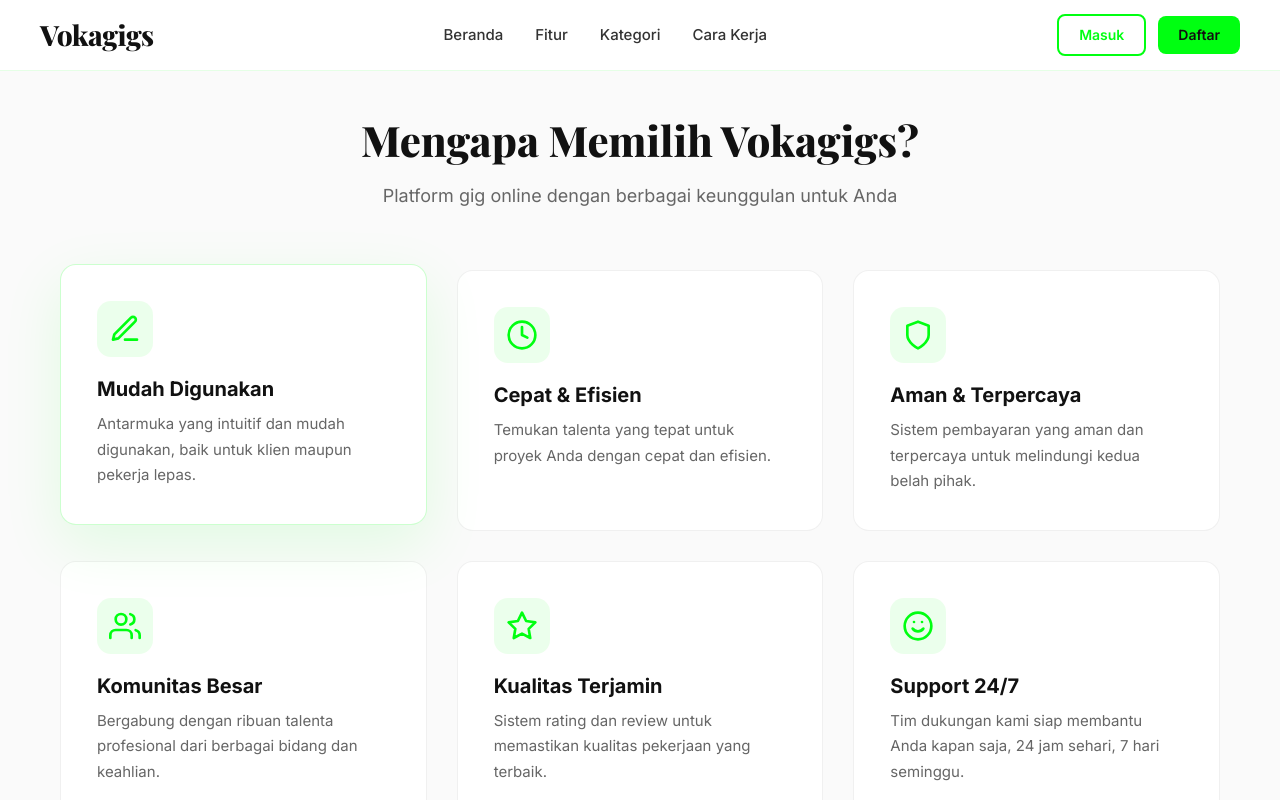
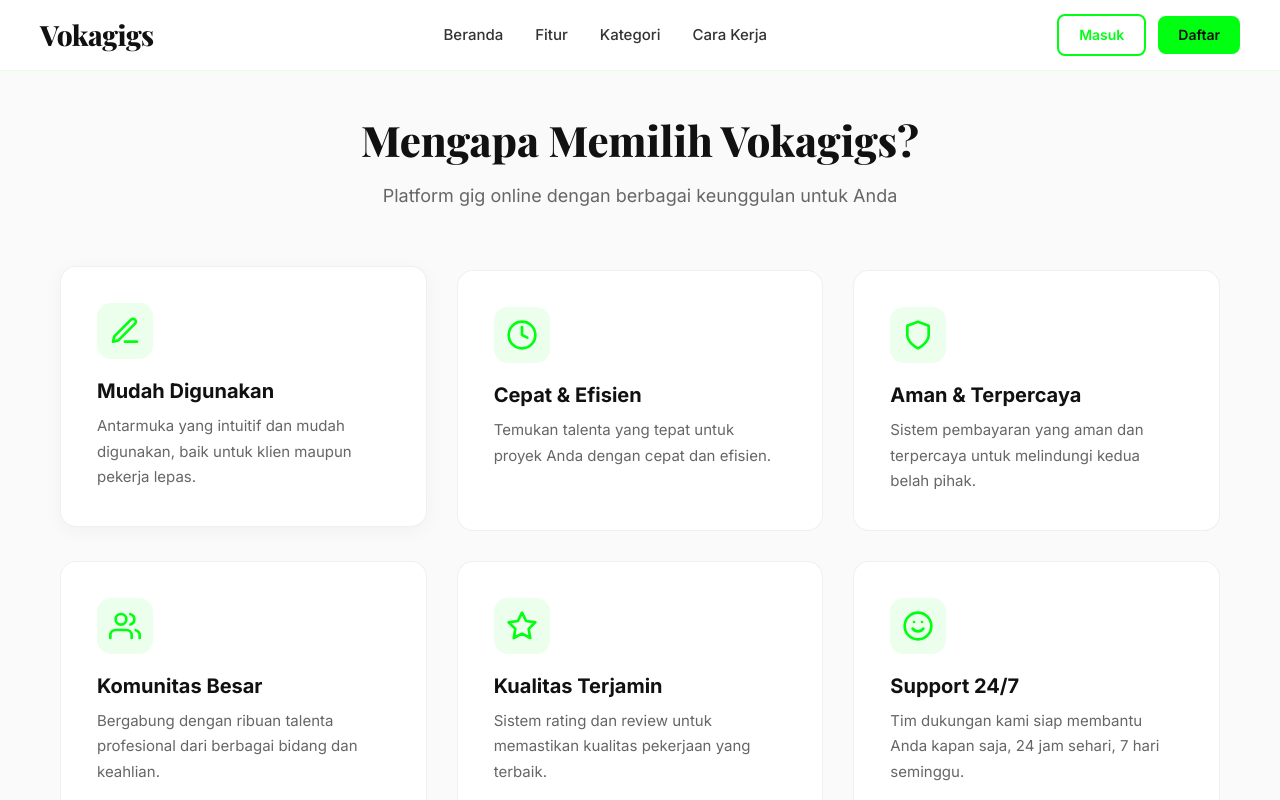
Before and after one commit to SiloKusuma/Vokagigs, a Nuxt app: page / in a window 1280 px wide. In both pictures the pointer is over the element 243 px from the left and 1347 px from the top of the page. Shown: the part 947-1747 px from the top of the page. Built offline with nearby package versions, Linux system fonts and the light colour scheme.

Commit message:
fix: remove glow effect on feature card hover

```diff
--- a/pages/index.vue
+++ b/pages/index.vue
@@ -299,9 +299,8 @@
 }
 
 .feature-card:hover {
-  transform: translateY(-6px);
-  box-shadow: 0 20px 60px rgba(0, 255, 17, 0.1);
-  border-color: rgba(0, 255, 17, 0.2);
+  transform: translateY(-4px);
+  box-shadow: 0 4px 20px rgba(0, 0, 0, 0.04);
 }
 
 .feature-icon {
```
